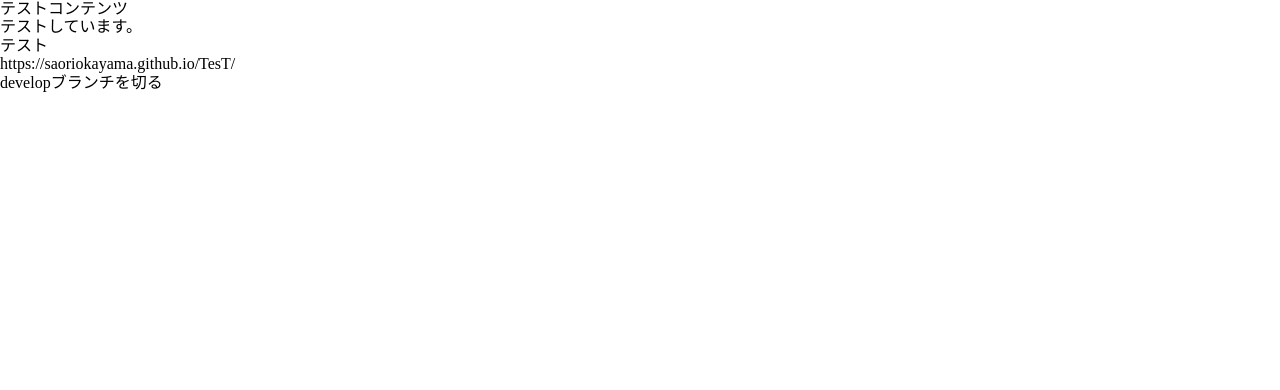
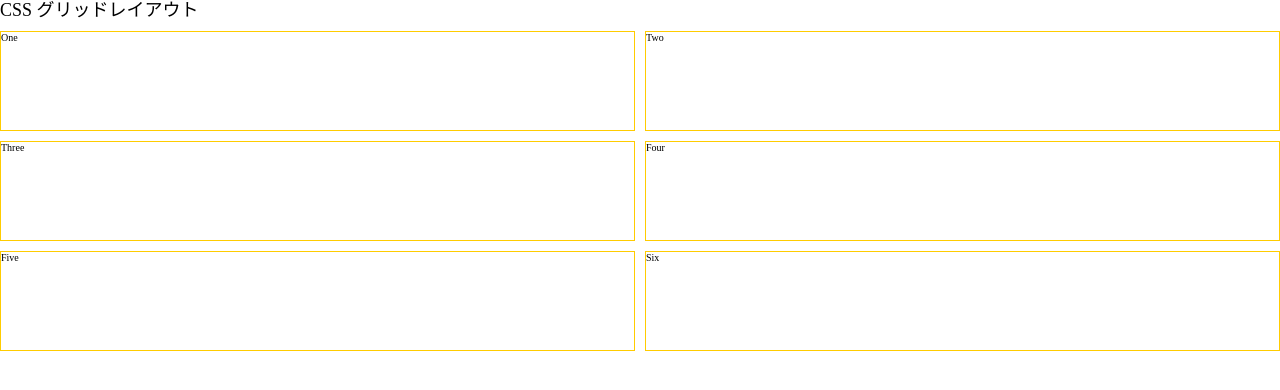
Before and after one commit to SaoriOKAYAMA/TesT, a website: page index.html in a window 1280 px wide. Drawn offline with Linux system fonts and the light colour scheme.

Commit message:
grid検証

```diff
--- a/css/style.css
+++ b/css/style.css
@@ -0,0 +1,19 @@
+html{
+    font-size: 62.5%;
+}
+
+h1{
+    font-size: 1.8rem;
+    margin: 0 0 10px;
+ }
+
+ /*CSS グリッドレイアウト*/
+ .grid {
+    display: grid;
+    grid-template-columns: repeat(2, 1fr);
+    grid-gap: 10px;
+    grid-auto-rows: minmax(100px, auto);
+ }
+ .grid div {
+     border: 1px solid #fc0;
+ }
--- a/index.html
+++ b/index.html
@@ -9,10 +9,16 @@
     <link rel="stylesheet" type="text/css" href="./css/style.css">
 </head>
 <body>
-    <h1>テストコンテンツ</h1>
-    <p>テストしています。</p>
-    <p>テスト</p>
-    <p><a href="https://saoriokayama.github.io/TesT/">https://saoriokayama.github.io/TesT/</a></p>
-    <p>developブランチを切る</p>
+<h1>CSS グリッドレイアウト</h1>
+<div class="grid">
+    <div class="one">One</div>
+    <div class="two">Two</div>
+    <div class="three">Three</div>
+    <div class="four">Four</div>
+    <div class="five">Five</div>
+    <div class="six">Six</div>
+  </div>
+
+
 </body>
 </html>
```
